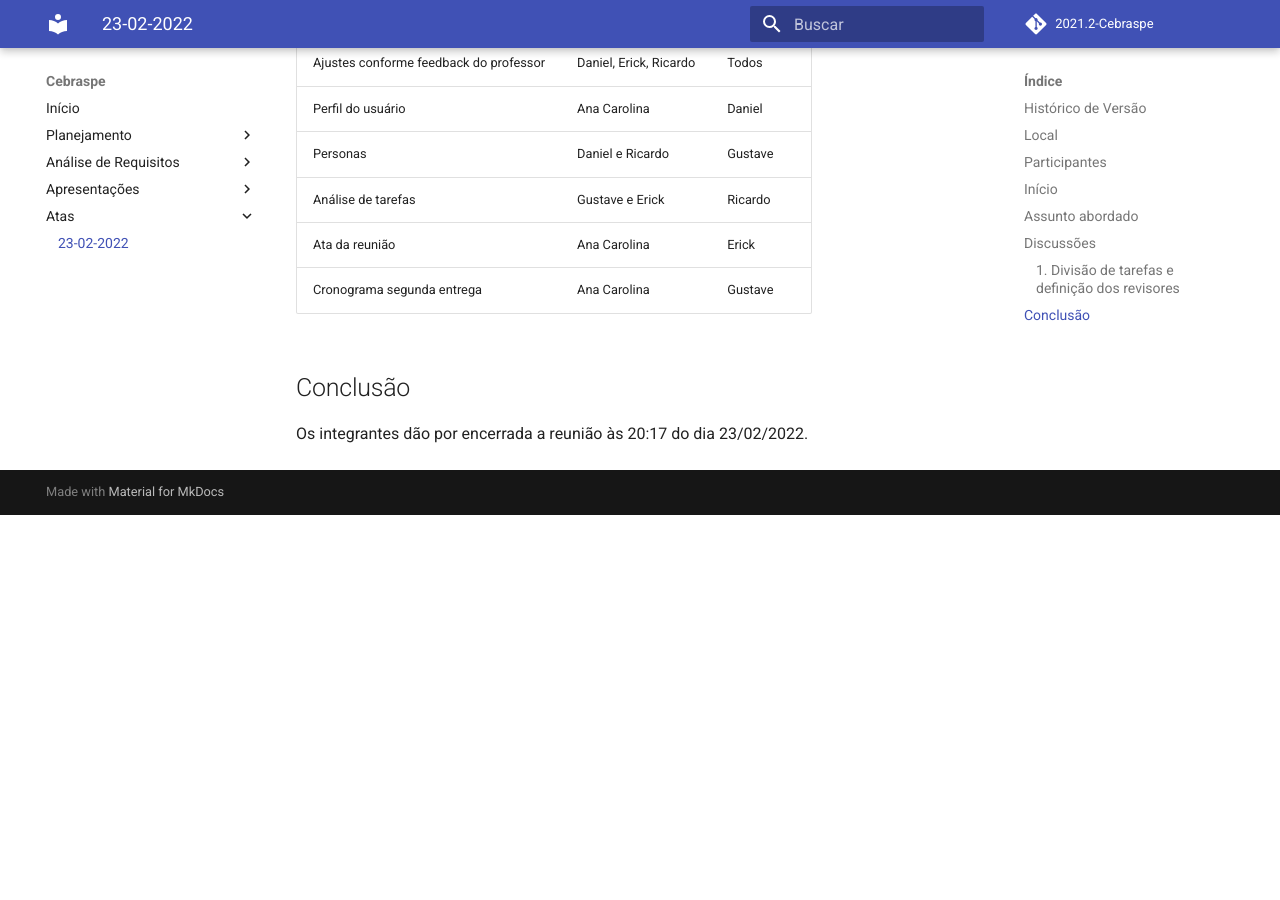
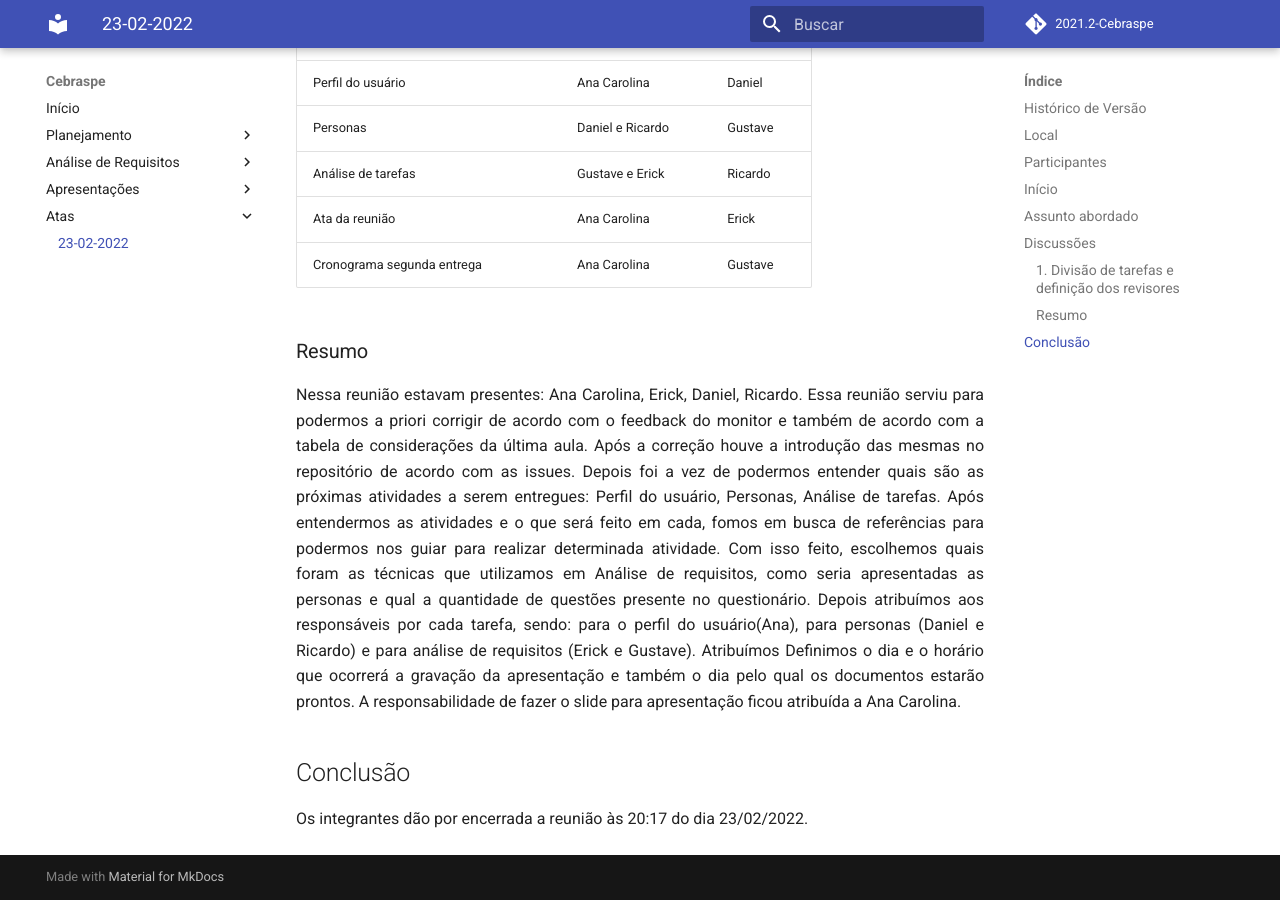
Before and after one commit to Interacao-Humano-Computador/2021.2-Cebraspe, an MkDocs documentation site: the page built from docs/Atas/23-02-2022.md, in a window 1280 px wide and 900 px high, scrolled down 1161 px. Built offline with MkDocs 1.6.1 and Material for MkDocs 9.7.7, drawn with Linux system fonts in a browser that asks for light colours; comment, search, counter and statistics services are not loaded; before the commit the page ends 1676 px from its top, so only the background shows below that.

Commit message:
#12 - Adição do resumo da ata do dia 23/02 e ajuste de alinhamento

```diff
--- a/docs/Atas/23-02-2022.md
+++ b/docs/Atas/23-02-2022.md
@@ -28,7 +28,8 @@ A reunião foi iniciada às 18:00.
 ## Discussões
 
 ### 1. Divisão de tarefas e definição dos revisores
-&emsp;&emsp;Foram divididas as tarefas por duplas e solo entre os integrantes para uma entrega no prazo. Cada tarefa deverá ser revisada pela quantidade de responsáveis atribuída, sendo integrantes alheios ao desenvolvimento. E buscamos referências sobre a construção das nossas tarefas.
+<p style="text-align: justify;">Foram divididas as tarefas por duplas e solo entre os integrantes para uma entrega no prazo. Cada tarefa deverá ser revisada pela quantidade de responsáveis atribuída, sendo integrantes alheios ao desenvolvimento. E buscamos referências sobre a construção das nossas tarefas.
+</p>
 
 | Atividade | Responsáveis | Revisores |
 |--|--|--|
@@ -39,5 +40,10 @@ A reunião foi iniciada às 18:00.
 | Ata da reunião | Ana Carolina | Erick |
 | Cronograma segunda entrega | Ana Carolina | Gustave |
 
+### Resumo
+<p style="text-align: justify;">
+Nessa reunião estavam presentes: Ana Carolina, Erick, Daniel, Ricardo. Essa reunião serviu para podermos a priori corrigir de acordo com o feedback do monitor e também de acordo com a tabela de considerações da última aula. Após a correção houve a introdução das mesmas no repositório de acordo com as issues. Depois foi a vez de podermos entender quais são as próximas atividades a serem entregues: Perfil do usuário, Personas, Análise de tarefas. Após entendermos as atividades e o que será feito em cada, fomos em busca de referências para podermos nos guiar para realizar determinada atividade. Com isso feito, escolhemos quais foram as técnicas que utilizamos em Análise de requisitos, como seria apresentadas as personas e qual a quantidade de questões presente no questionário. Depois atribuímos aos responsáveis por cada tarefa, sendo: para o perfil do usuário(Ana), para personas (Daniel e Ricardo) e para análise de requisitos (Erick e Gustave). Atribuímos Definimos o dia e o horário que ocorrerá a gravação da apresentação e também o dia pelo qual os documentos estarão prontos. A responsabilidade de fazer o slide para apresentação ficou atribuída a Ana Carolina.
+</p>
+
 ## Conclusão
 Os integrantes dão por encerrada a reunião às 20:17 do dia 23/02/2022.
```
